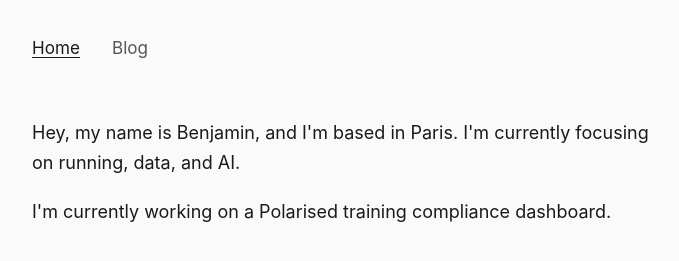
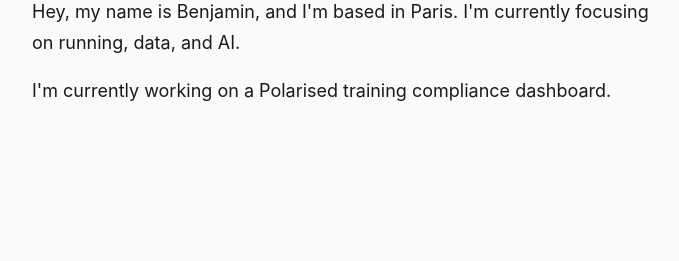
Before and after one commit to B3NGU1/grierson.io, a plain HTML site: page index.html in a window 1280 px wide. Shown: the part 135-396 px from the top of the page, without its empty margins (288-967 px from the left). Drawn offline with Linux system fonts and the light colour scheme.

Commit message:
Update index.html

```diff
--- a/index.html
+++ b/index.html
@@ -11,11 +11,6 @@
     <h1>Benjamin Grierson</h1>
     <p style="color: #888; margin-bottom: 0;">Student, builder, experimenter.</p>
 
-    <nav>
-      <a href="index.html" class="active">Home</a>
-      <a href="https://blog.grierson.io">Blog</a>
-    </nav>
-
     <p>
       Hey, my name is Benjamin, and I'm based in Paris. I'm currently focusing on running, data, and AI.
     </p>
```
